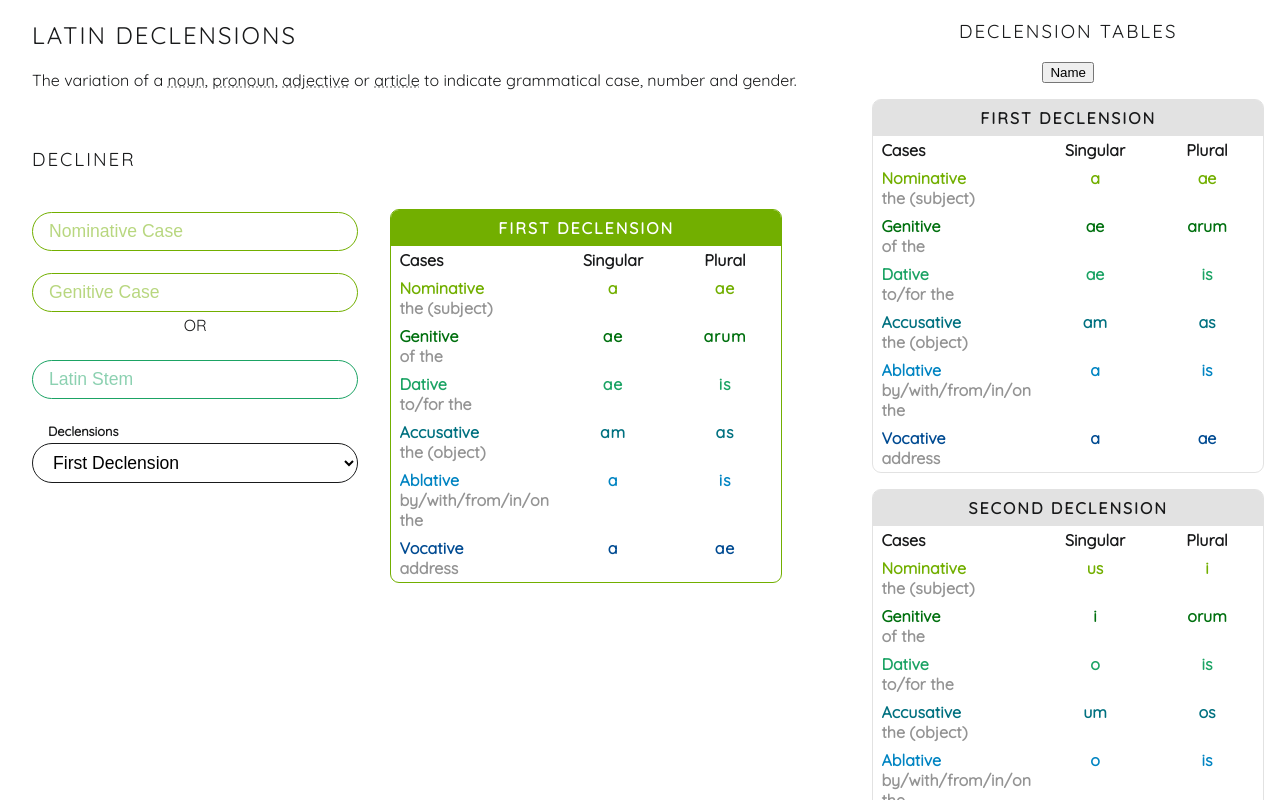
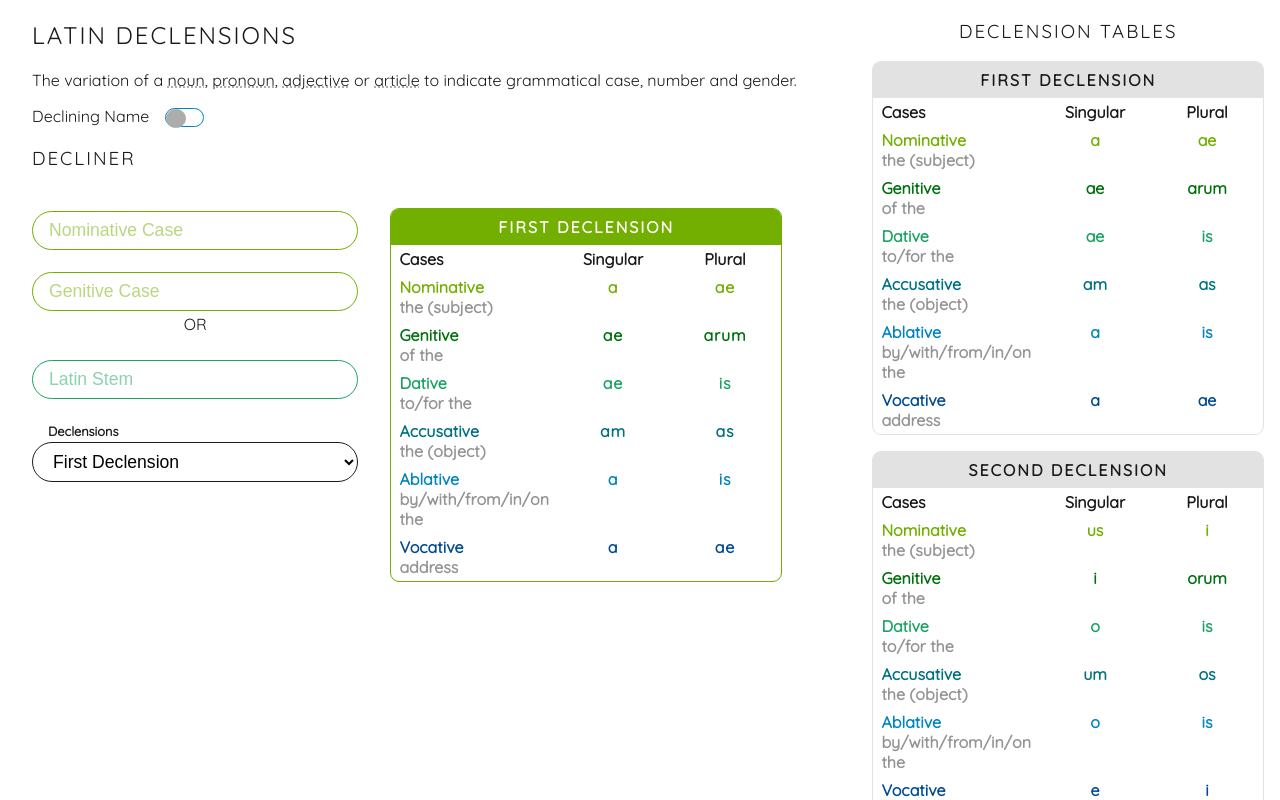
Before and after one commit to blinkous/latin, a React (Create React App) app: page / in a window 1280 px wide. Built offline with nearby package versions, Linux system fonts and the light colour scheme.

Commit message:
added style and slider for is name toggle

```diff
--- a/src/components/App.js
+++ b/src/components/App.js
@@ -60,16 +60,20 @@ const App = () => {
           to indicate grammatical case, number and gender.
         </p>
       </header>
-      <Decliner></Decliner>
+
+      <div className="is-name-container">
+        Declining Name
+        <div
+          className={`slider ${isName ? "active" : ""}`}
+          onClick={handleClick}
+        >
+          <div className="slider-dot"></div>
+        </div>
+      </div>
+
+      <Decliner isName={isName}></Decliner>
       <div className="ref-tables">
         <h3 className="heading">Declension Tables</h3>
-        <button
-          className={`is-name-btn ${isName ? "active" : ""}`}
-          title="Declining a Name?"
-          onClick={handleClick}
-        >
-          Name
-        </button>
         <div className="tables-container">
           {Object.entries(declensions).map(([key, value], index) => (
             <DeclensionTable
--- a/src/components/Decliner.js
+++ b/src/components/Decliner.js
@@ -5,7 +5,7 @@ import { cleanUnderscoresToProper } from "../js/helpers";
 import DeclinerInput from "./DeclinerInput";
 import DeclensionTable from "./DeclensionTable";
 
-export const Decliner = () => {
+export const Decliner = (props) => {
   const declensionOptions = Object.entries(declensions).map(([key]) => key);
 
   const [currDeclension, setCurrDeclension] = useState(declensionOptions[0]);
@@ -111,6 +111,7 @@ export const Decliner = () => {
         classes="decliner"
         nominative={nominative}
         tentativeRoot={genitive}
+        isName={props.isName}
       ></DeclensionTable>
       {/* )} */}
     </section>
--- a/src/styles/App.css
+++ b/src/styles/App.css
@@ -7,26 +7,63 @@
   --accent-6: var(--green-palette-6);
   display: grid;
   grid-template-columns: 2fr minmax(27rem, 1fr);
-  grid-auto-rows: 8rem auto;
+  grid-auto-rows: auto;
   width: 100%;
 }
 
 .header,
-.decliner {
+.decliner,
+.is-name-container {
   grid-column: 1;
   margin-left: 2rem;
 }
 
+.header p {
+  /* margin-bottom: 0; */
+}
+
 .ref-tables {
-  grid-column: 2;
-  grid-row: 1/3;
   height: 100vh;
   overflow: scroll;
   text-align: center;
   /* background: var(--accent-3); */
-  /* background: orange; */
   position: fixed;
+  top: 0;
   right: 0;
+}
+
+.slider {
+  --accent: var(--accent-5);
+  --size: 1.2rem;
+  width: calc(var(--size) * 2);
+  height: var(--size);
+  display: inline-block;
+  margin-left: 1rem;
+  background: none;
+  border: 1px solid var(--accent);
+  border-radius: 1rem;
+  transition: 0.4s all;
+  cursor: pointer;
+  vertical-align: middle;
+  transition: 0.3s all;
+}
+
+.slider.active {
+  background: var(--accent);
+}
+
+.slider-dot {
+  --accent: rgb(172, 172, 172);
+  background: var(--accent);
+  height: var(--size);
+  width: var(--size);
+  border-radius: 100%;
+  transition: inherit;
+  border: 1px solid var(--accent);
+}
+.slider.active .slider-dot {
+  transform: translateX(100%);
+  background: var(--background-main);
 }
 
 .ref-tables .declension-table {
```
